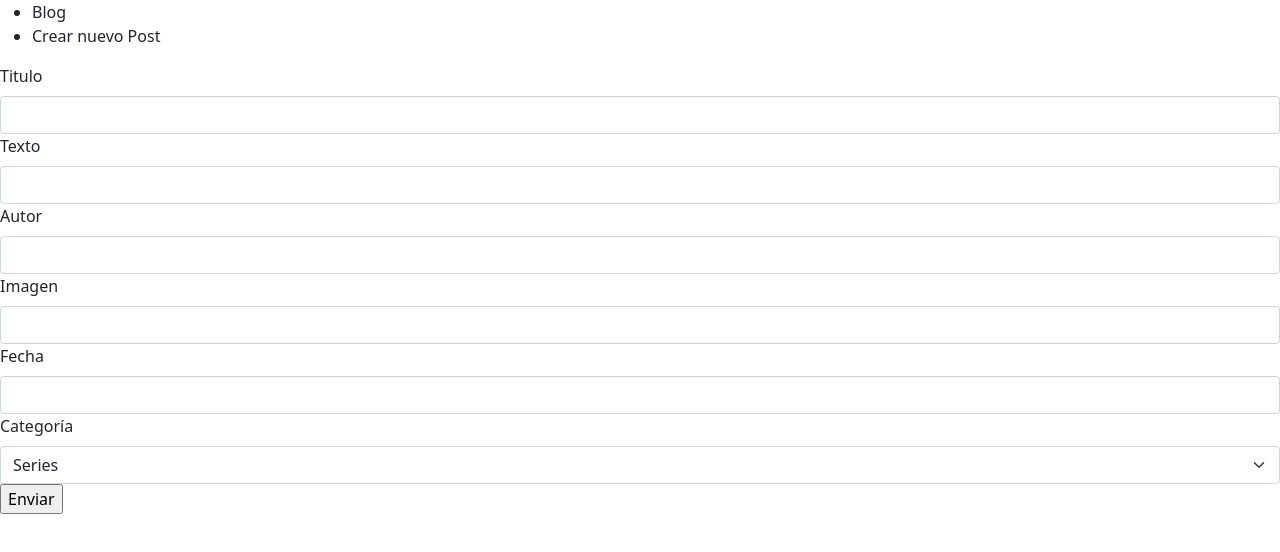
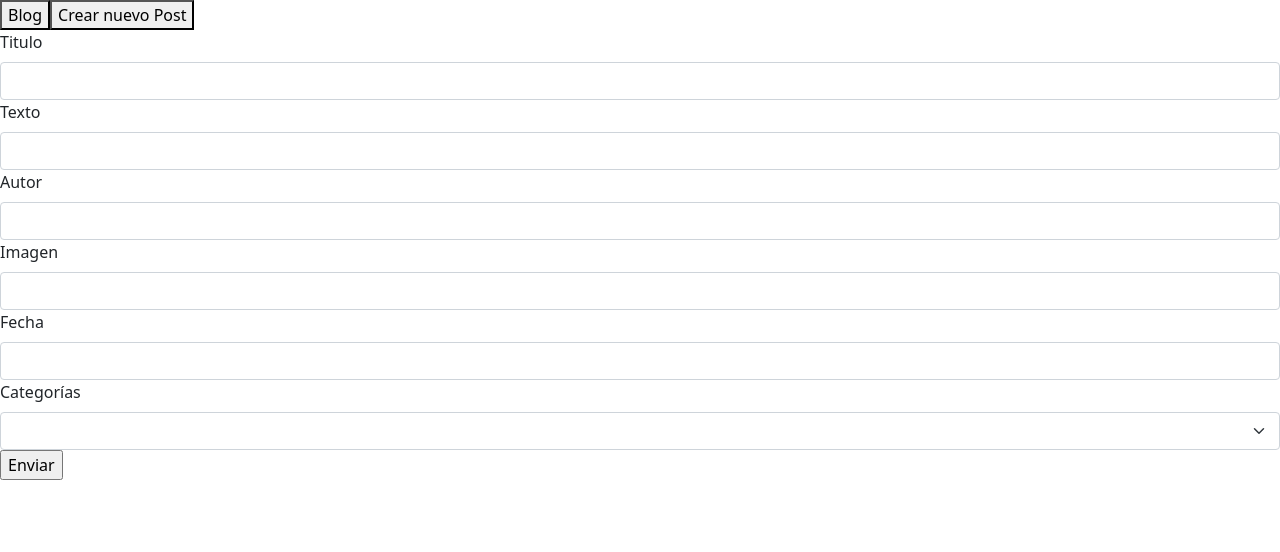
Before and after one commit to nacas7/blog, an Angular app in the folder Blog/: page /new in a window 1280 px wide. Shown: the top 552 px of the page. Built offline with nearby package versions, Linux system fonts and the light colour scheme.

Commit message:
categorias

```diff
--- a/Blog/src/app/app.component.html
+++ b/Blog/src/app/app.component.html
@@ -1,8 +1,6 @@
 <nav>
-    <ul>
-        <li [routerLink]="['/blog']">Blog</li>
-        <li [routerLink]="'/new'">Crear nuevo Post</li>
-    </ul>
+    <button [routerLink]="['/blog']">Blog</button>
+    <button [routerLink]="'/new'">Crear nuevo Post</button>
 </nav>
 
 <router-outlet></router-outlet>
--- a/Blog/src/app/blog/blog.component.html
+++ b/Blog/src/app/blog/blog.component.html
@@ -1,8 +1,8 @@
-<select class="form-select">
-    <option selected>Categorías</option>
-    <option value="1">Series</option>
-    <option value="2">Películas</option>
-    <option value="3">Libros</option>
+<select class="form-select" (change)="onCategoriaChange($event)">
+    <option selected value=" ">Categorías</option>
+    <option value="series">Series</option>
+    <option value="peliculas">Películas</option>
+    <option value="libros">Libros</option>
 </select>
 <div class="container">
     <div class="row">
--- a/Blog/src/app/blog/blog.component.ts
+++ b/Blog/src/app/blog/blog.component.ts
@@ -19,4 +19,9 @@ export class BlogComponent implements OnInit {
     // console.log(this.arrPost)
   }
 
+  onCategoriaChange($event: any) {
+    this.arrPost = this.postService.getPostByCategory($event.target.value)
+
+  }
+
 }
--- a/Blog/src/app/formulario/formulario.component.html
+++ b/Blog/src/app/formulario/formulario.component.html
@@ -20,8 +20,8 @@
         <input type="text" class="form-control" formControlName="fecha">
     </div>
     <div class="mb3">
-        <label class="form-label">Categoría</label>
-        <select class="form-select">
+        <label class="form-label">Categorías</label>
+        <select class="form-select" formControlName="categoria">
             <option value="series">Series</option>
             <!--PREGUNTAR A MARIO ESTO-->
             <option value="peliculas">Peliculas</option>
--- a/Blog/src/app/formulario/formulario.component.ts
+++ b/Blog/src/app/formulario/formulario.component.ts
@@ -40,4 +40,9 @@ export class FormularioComponent implements OnInit {
     this.formulario.reset()
   }
 
+  selectCategory(categoria: string) {
+    this.postService.getPostByCategory(categoria)
+
+  }
+
 }
```
